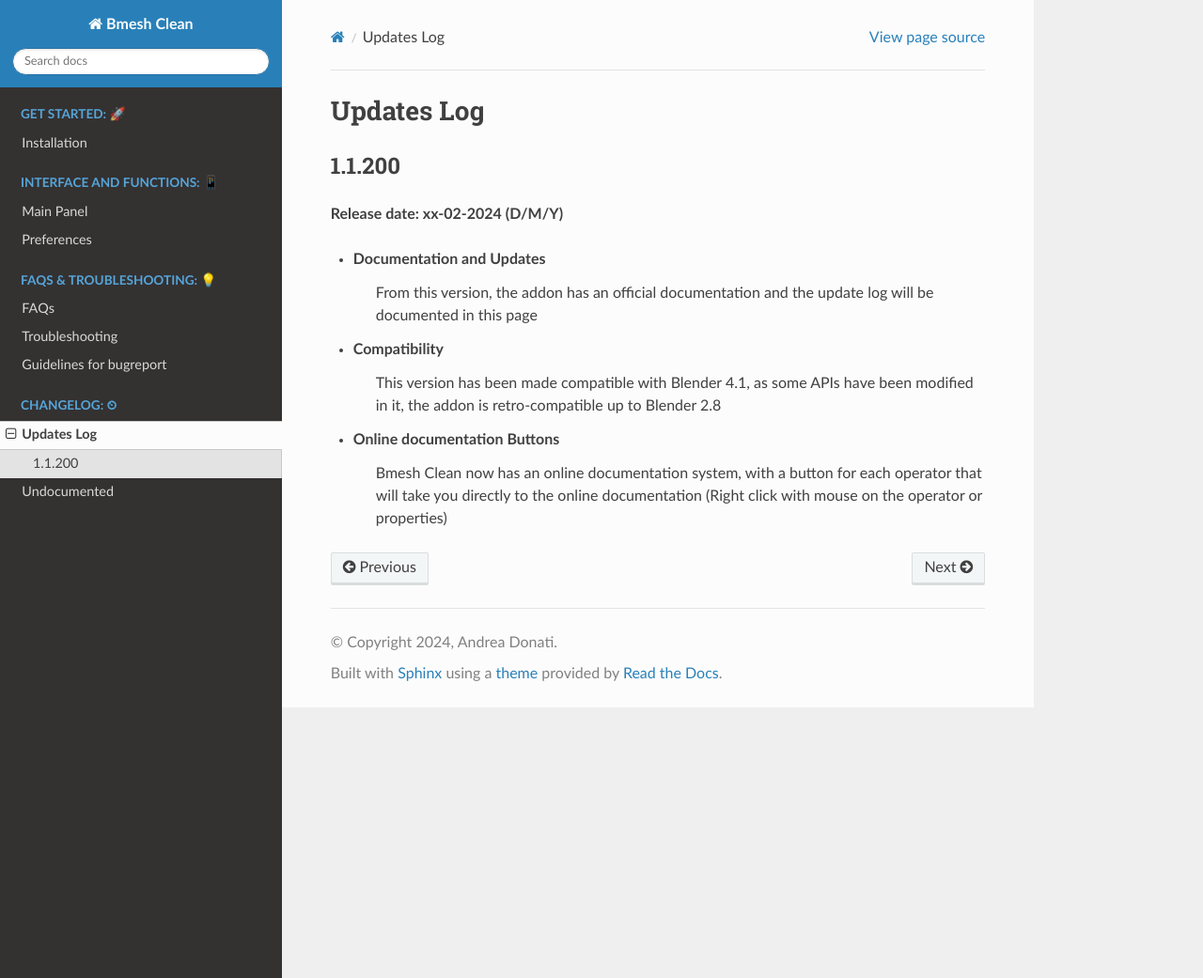
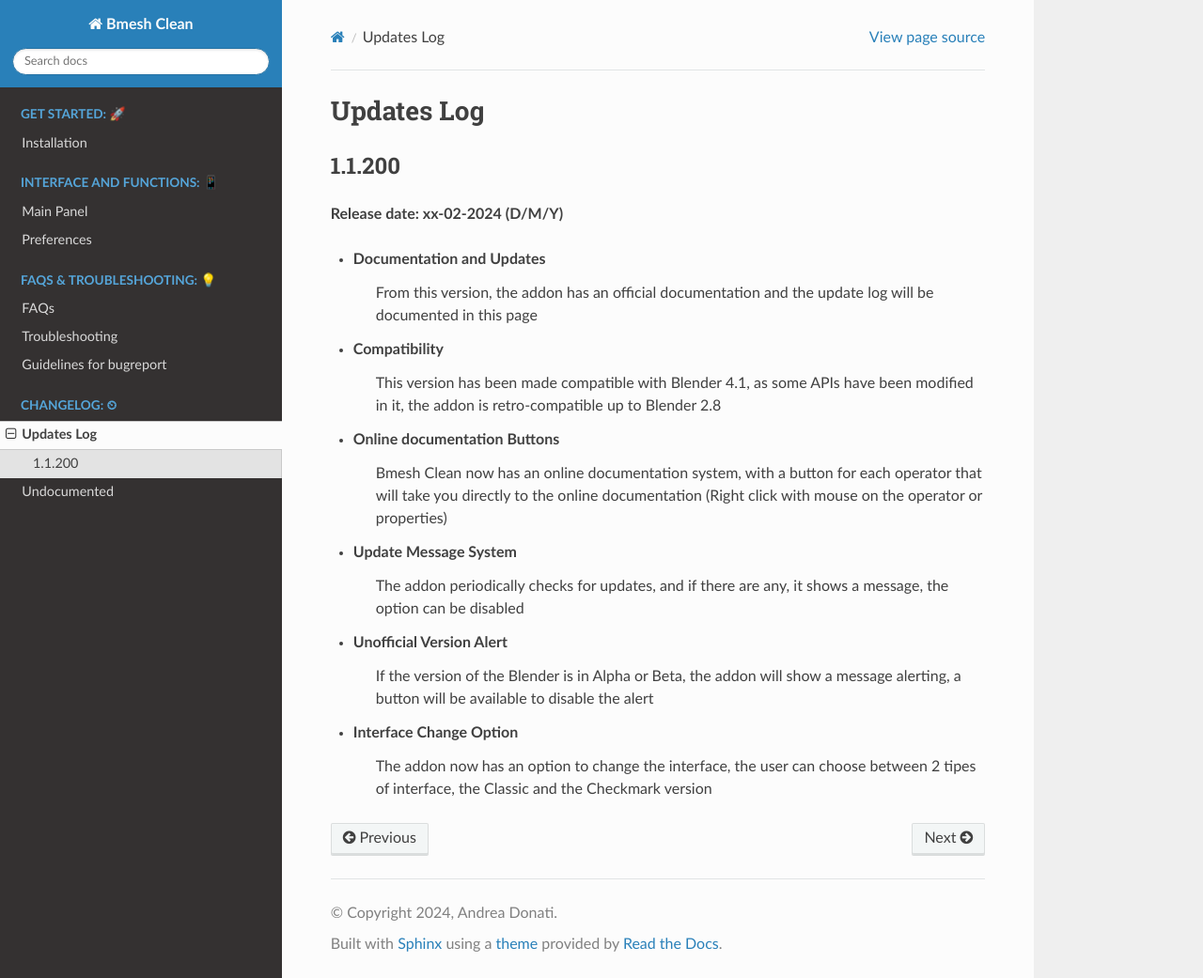
Before and after one commit to ExtremeAddons/bmesh_clean_docs, a Sphinx documentation site: the page built from docs/updates_log.rst, in a window 1280 px wide and 1041 px high. Shown: the whole window at 94% size. Built offline with Sphinx 7.4.7 and the Read the Docs theme 2.0.0, drawn with Linux system fonts in a browser that asks for light colours.

```diff
--- a/docs/installation.rst
+++ b/docs/installation.rst
@@ -73,7 +73,7 @@ Install the new version
 2. Go to Preferences
 3. Go to Add-ons
 4. Click on Install
-5. Select the zip file you downloaded (``bmesh_clean_v1_1_200.zip`` name may change with number of version)
+5. Select the zip file you downloaded ``bmesh_clean_v1_1_200.zip`` name may change with number of version (Make sure it is a .zip file!)
 6. Click on Install Add-on
 7. Save the preferences (If the save preferences is not automatic)
 
--- a/docs/updates_log.rst
+++ b/docs/updates_log.rst
@@ -19,3 +19,15 @@ Updates Log
 - **Online documentation Buttons**
 
     Bmesh Clean now has an online documentation system, with a button for each operator that will take you directly to the online documentation (Right click with mouse on the operator or properties)
+
+- **Update Message System**
+
+    The addon periodically checks for updates, and if there are any, it shows a message, the option can be disabled
+
+- **Unofficial Version Alert**
+
+    If the version of the Blender is in Alpha or Beta, the addon will show a message alerting, a button will be available to disable the alert
+
+- **Interface Change Option**
+
+    The addon now has an option to change the interface, the user can choose between 2 tipes of interface, the Classic and the Checkmark version
--- a/exa_manual.json
+++ b/exa_manual.json
@@ -21,7 +21,6 @@
 			"delete_preset": "https://bmesh-clean-docs.readthedocs.io/en/latest/main_panel.html#delete",
 
 			"open_web_browser": "GET_KEY",
-
 			"boolean_socket": "GET_KEY",
 
 			"open_preferences": {
```
Also changed, not shown: exa_update.json (+12 -0 lines), docs/_static/_images/main_panel/right_click_docs.webp (added), 9 other files.
